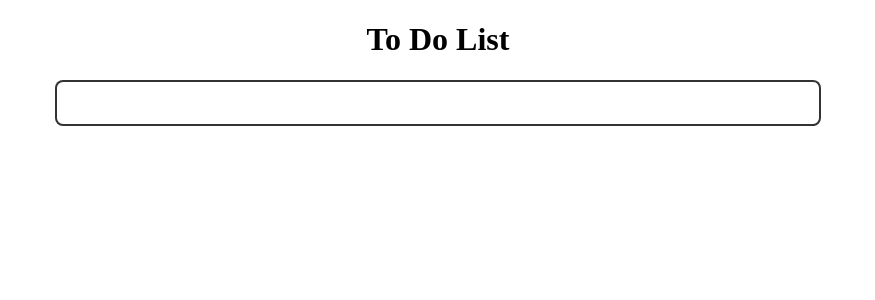
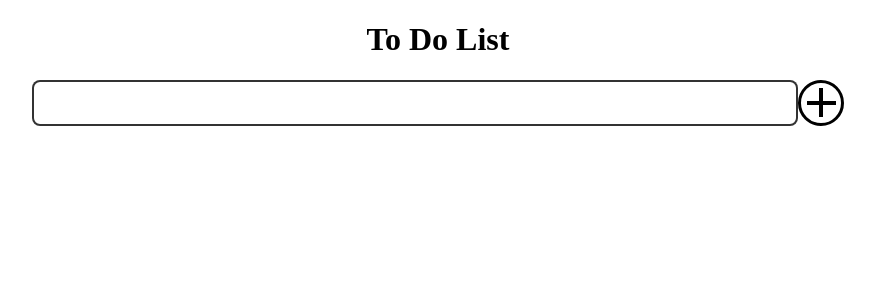
Before and after one commit to RaymundoSantorski/todolist, a React (Create React App) app: page / in a window 1280 px wide. Shown: the top 300 px of the page, without its empty margins (202-1077 px from the left). Built offline with nearby package versions, Linux system fonts and the light colour scheme.

Commit message:
(update) se agregó la funcion restartForm al hook useForm para limpiar los inputs, se agregó estado para agregar las tareas por hacer y mostrarlas en el DOM

```diff
--- a/src/App.css
+++ b/src/App.css
@@ -9,14 +9,44 @@
     text-align: center;
 }
 
-.searchDiv{
+.todoDiv{
     display: flex;
     justify-content: center;
 }
 
-.searchBar{
+.todoBar{
     border-radius: 8px;
     border: 2px solid rgba(0, 0, 0, 0.8);
     width: 60%;
     height: 40px;
 }
+
+.addButton{
+    display: flex;
+    position: relative;
+    justify-content: center;
+    align-items: center;
+    border-radius: 100%;
+    border: 3px solid black;
+    height: 40px;
+    width: 40px;
+}
+
+.addButton:hover{
+    border: 3px solid rgba(0, 0, 0, 0.4);
+}
+
+.lineUp{
+    position: absolute;
+    height: 25px;
+    border: 2px solid black;
+    width: 0px;
+}
+
+.lineDown{
+    position: absolute;
+    top: 18px;
+    height: 0px;
+    border: 2px solid black;
+    width: 25px;
+}
--- a/src/App.js
+++ b/src/App.js
@@ -1,30 +1,56 @@
+import {
+  useState,
+} from 'react';
+
 import { useForm } from './useForm';
 import './App.css'
 
 export const App = () => {
 
-  const {values, handleInputChange} = useForm({
+  const {values, handleInputChange, restartForm} = useForm({
     todo: ''
   });
 
+  const [todos, setTodos] = useState([]);
+
   const { todo } = values;
+
+  const addToDo = () => {
+    restartForm();
+    setTodos([...todos, todo]);
+  }
 
   return (
     <div className='mainDiv'>
       <h1 className='title'>
         To Do List
       </h1>
-      <div className='searchDiv'>
+      <div className='todoDiv'>
         <input
           type='text'
           name='todo'
-          className='searchBar'
+          className='todoBar'
           value={todo}
           onChange={handleInputChange}
         />
+        <div
+          className='addButton'
+          onClick={addToDo}
+        >
+          <div className='lineUp'></div>
+          <div className='lineDown'></div>
+        </div>
       </div>
-      <div className='todos'>
-
+      <div className='todos' >
+          {
+            todos.map((tarea, i) => {
+              return (
+                <div key={i}>
+                  <p>{tarea}</p>
+                </div>
+              )
+            })
+          }
       </div>
     </div>
   );
--- a/src/useForm.js
+++ b/src/useForm.js
@@ -3,6 +3,10 @@ import { useState } from 'react';
 export const useForm = (initialState = {}) => {
 
     const [values, setValues] = useState(initialState);
+
+    const restartForm = () => {
+        setValues(initialState);
+    }
 
     const handleInputChange = (e) => {
         const val = e.target.value;
@@ -15,6 +19,7 @@ export const useForm = (initialState = {}) => {
 
     return {
         handleInputChange,
+        restartForm,
         values
     }
 }
```
